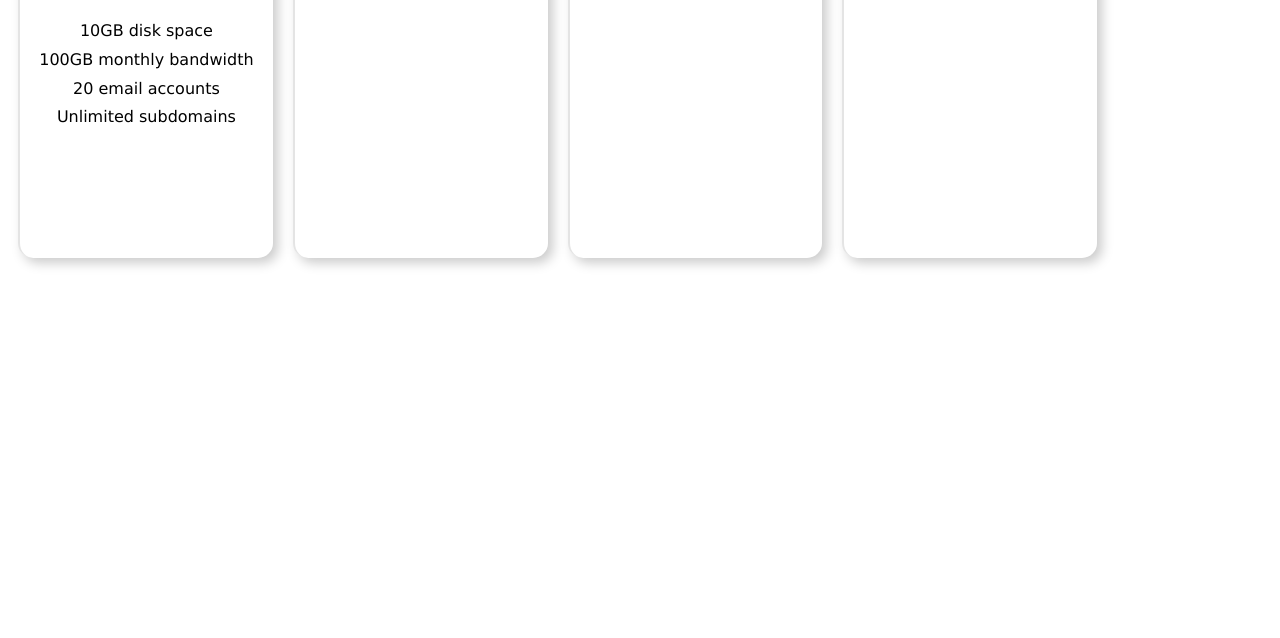
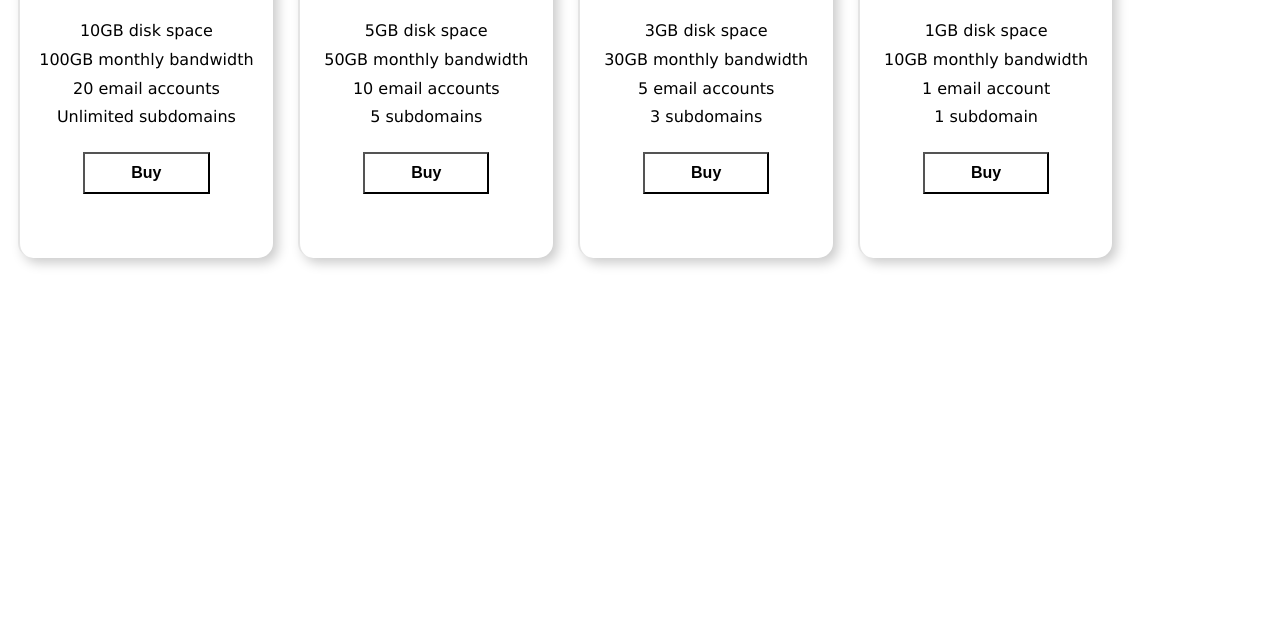
Before and after one commit to Cennge/HTML-Education, a plain HTML site: page index.html in a window 1280 px wide. Shown: the part 162-800 px from the top of the page. Drawn offline with Linux system fonts and the light colour scheme.

Commit message:
added buttons

```diff
--- a/index.html
+++ b/index.html
@@ -10,15 +10,13 @@
 
 <body>
 
-    <div>
+    <div class="container">
         <div class="card">
             <p class="innerCardHead enterprise">ENTERPRISE</p>
-
             <div class="price">
                 <div class="amount">$69</div>
                 <div class="period">per month</div>
             </div>
-
             <div class="features">
                 <div>10GB disk space</div>
                 <div>100GB monthly bandwidth</div>
@@ -26,35 +24,55 @@
                 <div>Unlimited subdomains</div>
             </div>
 
+            <button class="buyButton">Buy</button>
         </div>
 
         <div class="card">
             <p class="innerCardHead professional">PROFESSIONAL</p>
-
             <div class="price">
                 <div class="amount">$29</div>
                 <div class="period">per month</div>
             </div>
+            <div class="features">
+                <div>5GB disk space</div>
+                <div>50GB monthly bandwidth</div>
+                <div>10 email accounts</div>
+                <div>5 subdomains</div>
+            </div>
+
+            <button class="buyButton">Buy</button>
         </div>
 
         <div class="card">
             <p class="innerCardHead standard">STANDARD</p>
-
             <div class="price">
                 <div class="amount">$19</div>
                 <div class="period">per month</div>
             </div>
+            <div class="features">
+                <div>3GB disk space</div>
+                <div>30GB monthly bandwidth</div>
+                <div>5 email accounts</div>
+                <div>3 subdomains</div>
+            </div>
 
+            <button class="buyButton">Buy</button>
         </div>
 
         <div class="card">
             <p class="innerCardHead basic">BASIC</p>
-
             <div class="price">
                 <div class="amount">$9</div>
                 <div class="period">per month</div>
             </div>
+            <div class="features">
+                <div>1GB disk space</div>
+                <div>10GB monthly bandwidth</div>
+                <div>1 email account</div>
+                <div>1 subdomain</div>
+            </div>
 
+            <button class="buyButton">Buy</button>
         </div>
     </div>
 
--- a/style.css
+++ b/style.css
@@ -1,9 +1,9 @@
 body {
-    font-family:Verdana, Geneva, Tahoma, sans-serif;
+    font-family: Verdana, Geneva, Tahoma, sans-serif;
 }
 
 .card {
-    float: left;
+    display: inline-block;
     width: 20%;
     height: 400px;
     margin: 10px;
@@ -13,6 +13,13 @@ body {
     background: #FFFFFF25;
     border-radius: 15px;
     overflow: hidden;
+    text-align: center;
+    transition: transform 0.3s ease, box-shadow 0.3s ease; /* Плавный переход */
+}
+
+.card:hover {
+    transform: scale(1.1); /* Увеличение размера карточки */
+    box-shadow: 10px 10px 20px rgba(0, 0, 0, 0.2); /* Добавляем эффект тени при наведении */
 }
 
 p {
@@ -59,3 +66,18 @@ p {
     margin-bottom: 20px;
     line-height: 1.8;
 }
+
+.buyButton {
+    display: inline-block;
+    background-color: white;
+    width: 50%;
+    padding: 10px 20px;
+    font-size: 16px;
+    cursor: pointer;
+    font-weight: bold;
+}
+
+.buyButton:hover {
+    background-color: #000;
+    color: #fff;
+}
```
